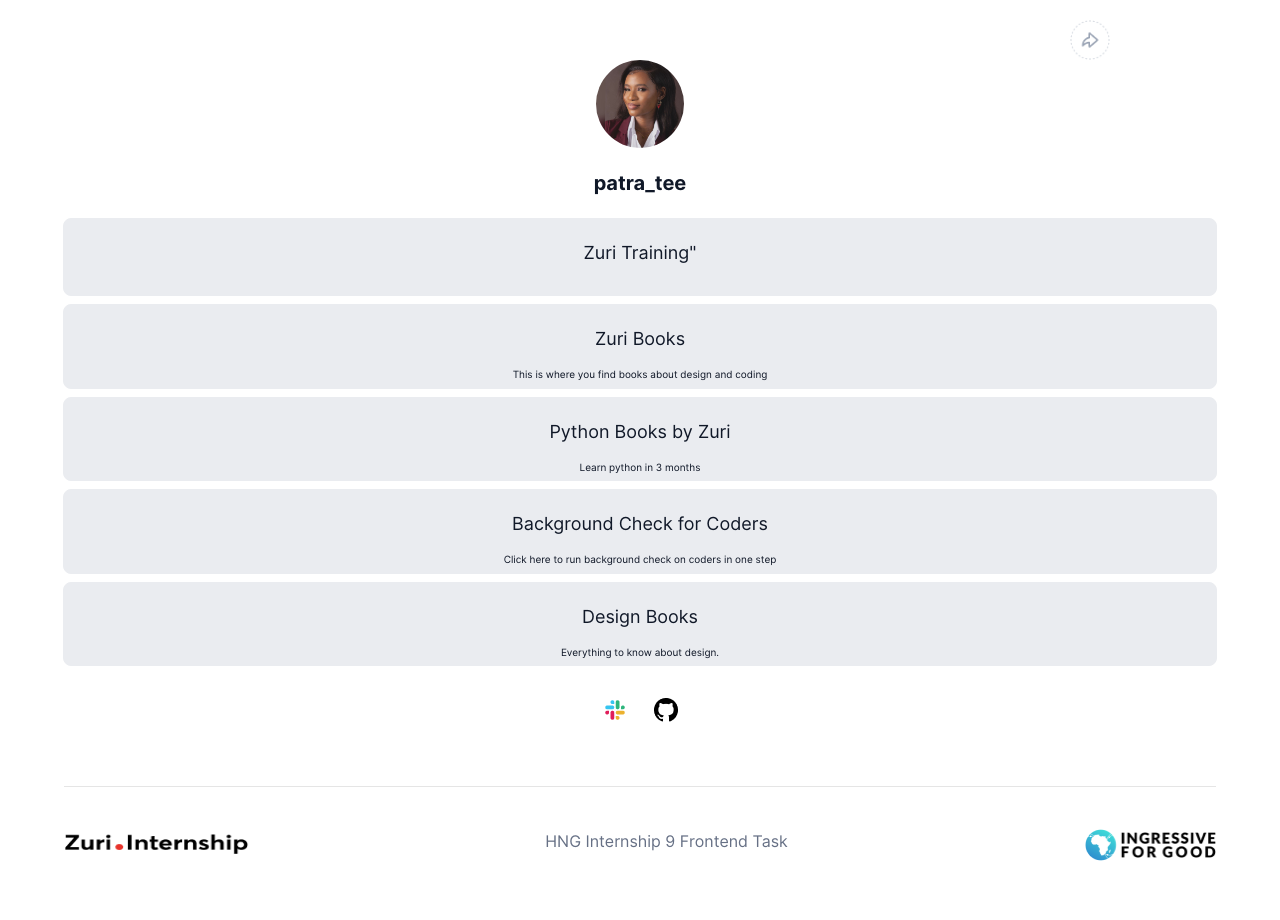
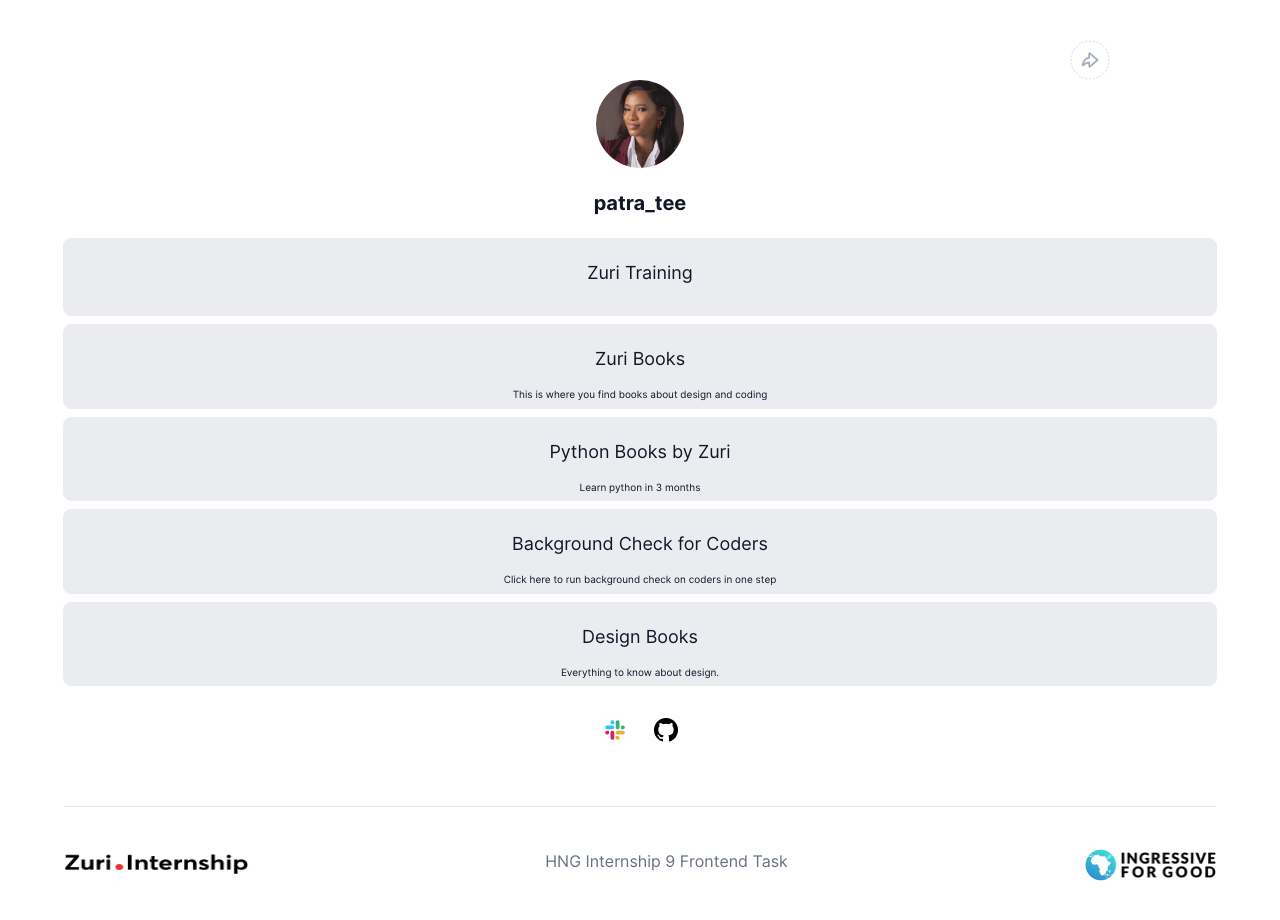
Before and after one commit to Temitope-Apatira/hng-profile, a React (Create React App) app: page / in a window 1280 px wide. Shown: the top 920 px of the page. Before the commit the page ends 889 px from the top, so only its background shows below. Built offline with nearby package versions, Linux system fonts and the light colour scheme.

Commit message:
feat: fixes

```diff
--- a/src/App.js
+++ b/src/App.js
@@ -11,7 +11,7 @@
 import "./App.css";
 function App() {
   return (
-    <Box minH="800px" h="fit-content" px="20px" my={20}>
+    <Box minH="800px" h="fit-content" px="20px" py="20px" my={20}>
       <div className="profile">
         <Flex direction="column">
           <Image
@@ -50,7 +50,7 @@
         <Flex direction="column" rowGap="8px" justify="center" align="center">
           {/* <a href="http://twitter.com/patra_tee">Twitter Link</a> */}
           <a href="http://training.zuri.team" id="btn__zuri">
-            Zuri Training"
+            Zuri Training
           </a>
           <a
             href="https://books.zuri.team"
```
